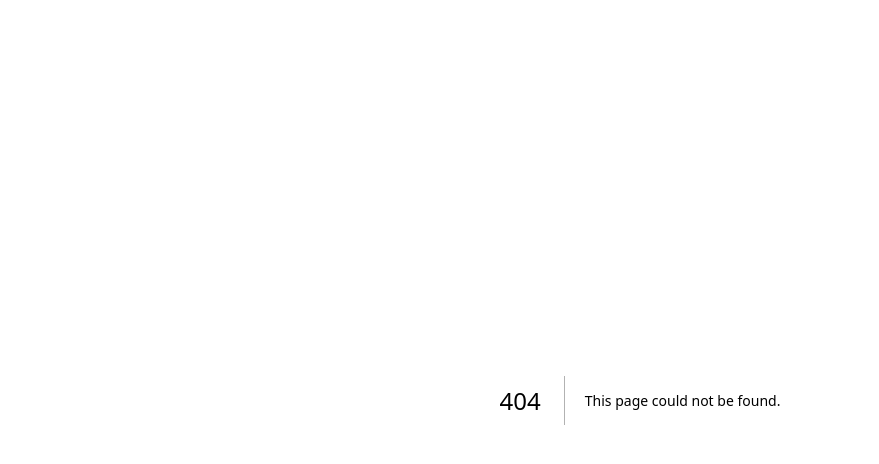
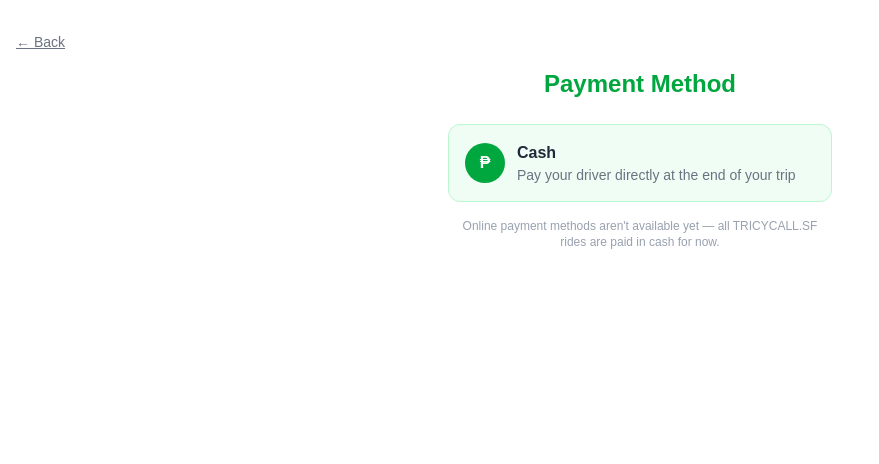
Before and after one commit to elijahgaelabiva-ship-it/tricycall-passenger, a Next.js app: page /payment-method in a window 1280 px wide. Before the commit this address had no page. Shown: the top 464 px of the page, without its empty margins (0-879 px from the left). Built offline with nearby package versions, Linux system fonts and the light colour scheme.

Commit message:
Rename page,js to page.js

```diff
--- /dev/null
+++ b/src/app/payment-method/page.js
@@ -0,0 +1,36 @@
+'use client'
+
+import { useRouter } from 'next/navigation'
+
+export default function PaymentMethodPage() {
+  const router = useRouter()
+
+  return (
+    <div className="min-h-screen bg-white px-4 py-8 flex flex-col items-center">
+      <button
+        onClick={() => router.push('/book')}
+        className="self-start text-sm text-gray-500 underline mb-4"
+      >
+        ← Back
+      </button>
+
+      <h1 className="text-2xl font-bold text-green-600 mb-6">Payment Method</h1>
+
+      <div className="w-full max-w-sm">
+        <div className="border border-green-200 bg-green-50 rounded-xl p-4 flex items-center gap-3">
+          <div className="w-10 h-10 rounded-full bg-green-600 flex items-center justify-center text-white font-bold">
+            ₱
+          </div>
+          <div>
+            <p className="font-semibold text-gray-800">Cash</p>
+            <p className="text-sm text-gray-500">Pay your driver directly at the end of your trip</p>
+          </div>
+        </div>
+
+        <p className="text-xs text-gray-400 mt-4 text-center">
+          Online payment methods aren't available yet — all TRICYCALL.SF rides are paid in cash for now.
+        </p>
+      </div>
+    </div>
+  )
+}
```
